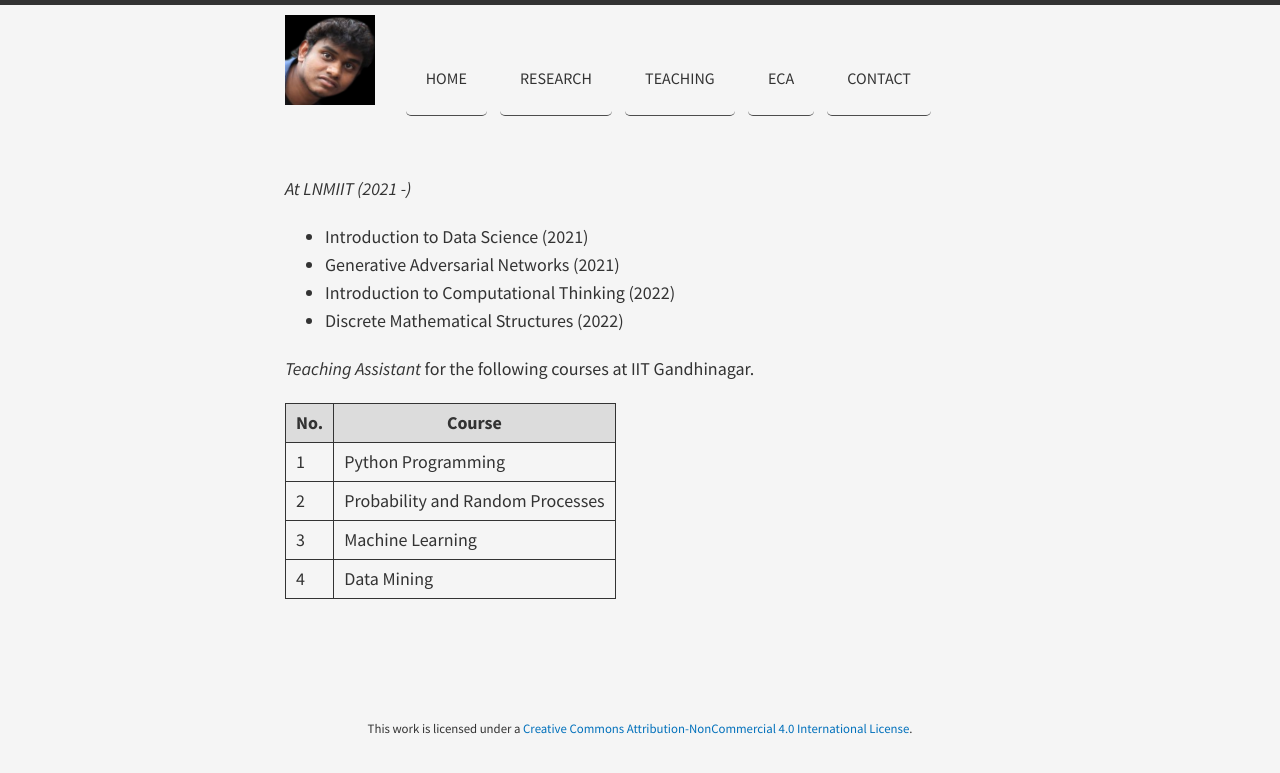
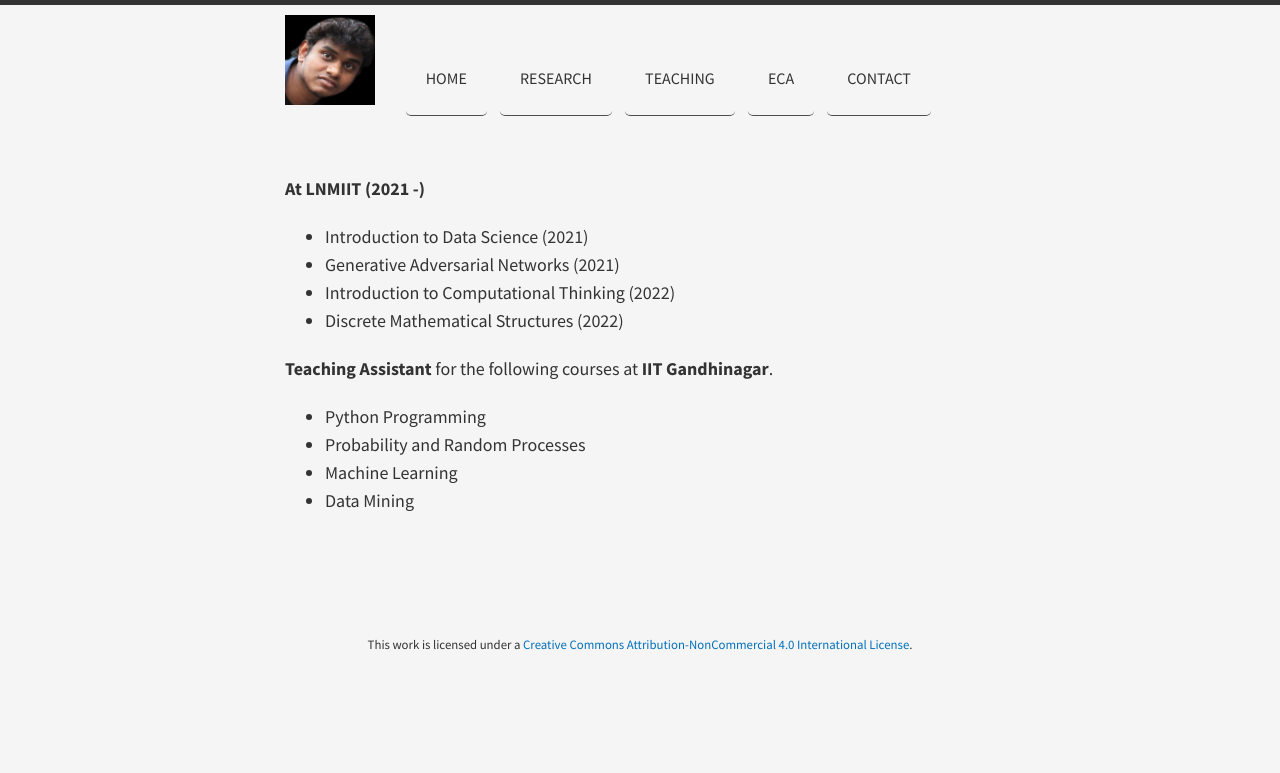
Before and after one commit to indramastan/indradeepmastan, a Jekyll site: the page built from teaching/index.md, in a window 1280 px wide. Shown: the top 773 px of the page. Built offline with Jekyll 4.4.1, drawn with Linux system fonts in a browser that asks for light colours; nearby versions of some CDN libraries.

Commit message:
Update index.md

```diff
--- a/teaching/index.md
+++ b/teaching/index.md
@@ -3,19 +3,17 @@ layout: page
 title:
 ---
 
-*At LNMIIT (2021 -)*
+**At LNMIIT (2021 -)**
 
 - Introduction to Data Science (2021)
 - Generative Adversarial Networks (2021)
 - Introduction to Computational Thinking (2022)
 - Discrete Mathematical Structures (2022)
 
-*Teaching Assistant* for the following courses at IIT Gandhinagar.
 
+**Teaching Assistant** for the following courses at **IIT Gandhinagar**.
 
-| No. | Course                           |
-|-----|----------------------------------|
-| 1   | Python Programming               |
-| 2   | Probability and Random Processes |
-| 3   | Machine Learning                |
-| 4   | Data Mining                 |
+- Python Programming
+- Probability and Random Processes
+- Machine Learning
+- Data Mining
```
